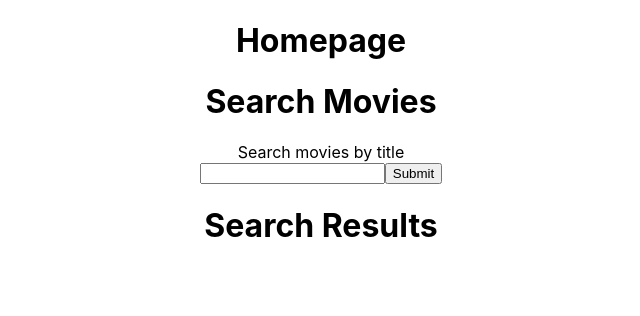
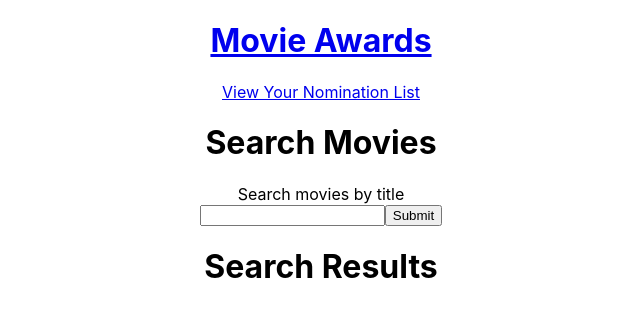
Before and after one commit to vtellez1/omdbmovies, a React (Create React App) app: page / in a window 1280 px wide. Shown: the top 316 px of the page, without its empty margins (319-959 px from the left). Built offline with nearby package versions, Linux system fonts and the light colour scheme.

Commit message:
added header component and basic functionality

```diff
--- a/src/App.js
+++ b/src/App.js
@@ -1,6 +1,8 @@
 import React from 'react';
 import { Switch, Route } from 'react-router-dom';
 import './App.css';
+
+import Header from './components/header/header.component';
 
 import Homepage from './pages/homepage.component';
 import NominatedList from './pages/nominatedList.component';
@@ -8,6 +10,8 @@ import NominatedList from './pages/nominatedList.component';
 function App() {
   return (
     <div className="App">
+      <Header/>
+
       <Switch>
         <Route exact path="/" component={Homepage}/>
         <Route path="/nominated" component={NominatedList}/>
--- /dev/null
+++ b/src/components/header/header.component.jsx
@@ -0,0 +1,10 @@
+import React from 'react';
+import { Link } from 'react-router-dom'
+
+const Header = () => (
+    <div>
+    <Link to='/'><h1>Movie Awards</h1></Link>
+    <Link to='/nominated'>View Your Nomination List</Link>
+    </div>
+)
+export default Header;
--- a/src/components/movieCard/movieCard.component.jsx
+++ b/src/components/movieCard/movieCard.component.jsx
@@ -6,8 +6,8 @@ console.log(movie);
     return (
     <div>
         <p>Movie Card</p>
-        <img src={movie.Poster}/>
-        <h1>Title: {movie.Title}</h1>
+        <img alt="movie poster" src={movie.Poster}/>
+        <h2>Title: {movie.Title}</h2>
         <p>Year: {movie.Year}</p>
     </div>
     )
--- a/src/pages/homepage.component.jsx
+++ b/src/pages/homepage.component.jsx
@@ -5,7 +5,6 @@ import SearchResults from '../components/searchResults/searchResults.component';
 
 const Homepage = () => (
     <div>
-        <h1>Homepage</h1>
         <SearchBar/>
         <SearchResults/>
     </div>
```
